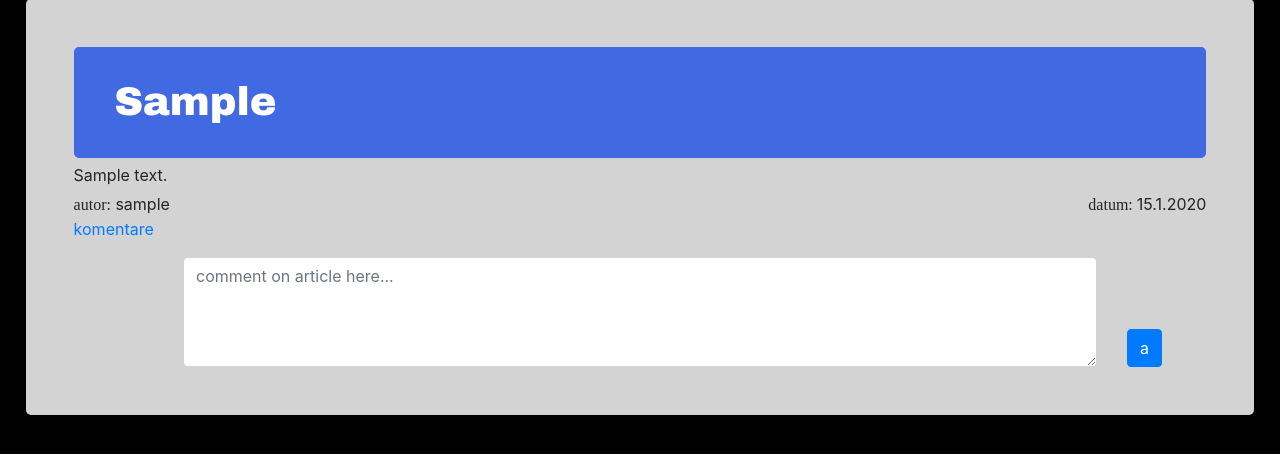
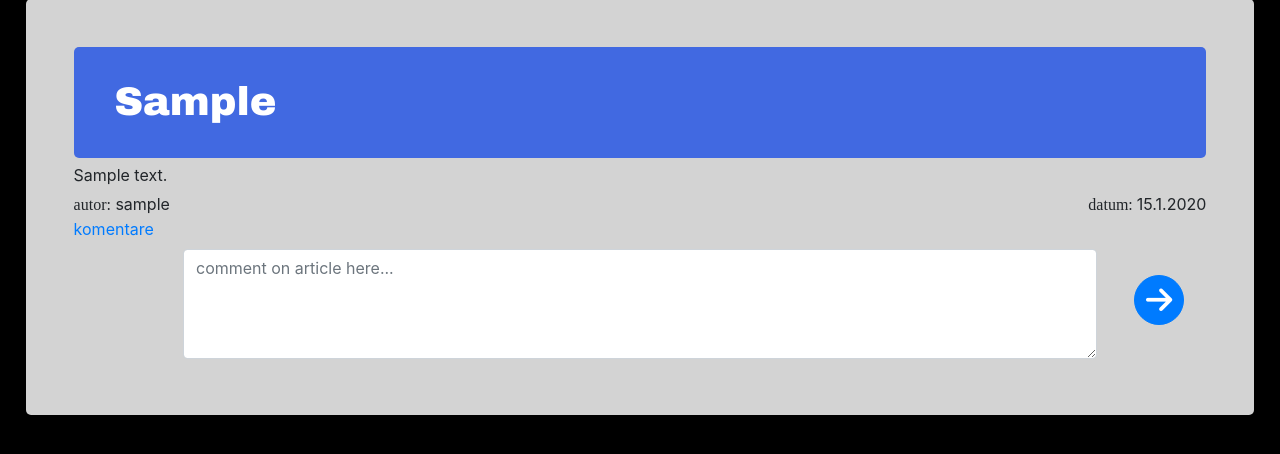
Before and after one commit to Noardin/DjangoBlog, a Django app: template templates/blog/article_detail.html in a window 1280 px wide, after a click on "komentare". Shown: the part 83-537 px from the top of the page. Run offline with Django 3.2, Linux system fonts and the light colour scheme; the template is opened without the code that fills it: most values are stand-ins (such as "Sample title", 1, 10 or a date in 2020); parts of the project's set-up code (start-up, migrations or seed data) failed here and were passed over; some libraries are stand-ins or nearby versions.

Commit message:
blogForms

```diff
--- a/Blog/static/blog/article_style.css
+++ b/Blog/static/blog/article_style.css
@@ -37,4 +37,29 @@
 .bottom{
     position: absolute;
     bottom:0;
+    right:0;
 }
+.btn-circle.btn-sm {
+    width: 30px;
+    height: 30px;
+    padding: 6px 0px;
+    border-radius: 15px;
+    font-size: 8px;
+    text-align: center;
+}
+.btn-circle.btn-md {
+    width: 50px;
+    height: 50px;
+    padding: 7px 10px;
+    border-radius: 25px;
+    font-size: 10px;
+    text-align: center;
+}
+.btn-circle.btn-xl {
+    width: 70px;
+    height: 70px;
+    padding: 10px 16px;
+    border-radius: 35px;
+    font-size: 12px;
+    text-align: center;
+}
--- a/Blog/urls.py
+++ b/Blog/urls.py
@@ -5,6 +5,6 @@ urlpatterns = [
     path('<int:article_id>', views.articles, name= "article"),
     re_path(r'^(?P<article_id>[0-9]{1,4})/(?P<expand_comments>true|false)', views.articles, name="article_comment"),
     path('', views.articles, name="articles"),
-    path('/addcomment', views.add_comment, name="add_comment"),
+    path('addcomment', views.add_comment, name="add_comment"),
     path('accounts/', include('django.contrib.auth.urls'))
 ]
--- a/Blog/views.py
+++ b/Blog/views.py
@@ -1,5 +1,5 @@
 from django.shortcuts import render
-from .models import Articles
+from .models import Articles, Comments
 
 def articles(request, article_id =0, expand_comments='false'):
 
@@ -14,5 +14,5 @@ def articles(request, article_id =0, expand_comments='false'):
     return render(request, 'blog/article_detail.html', context= context)
 
 def add_comment(request):
-
+    Comment = Comments(comment_author=request.user, comment_article=)
     return articles(request)
--- a/templates/blog/article_comments.html
+++ b/templates/blog/article_comments.html
@@ -3,7 +3,9 @@
     <a data-toggle="collapse" href="#comment_wrapper" role="button" aria-expanded="{{ expand_comments }}" aria-controls="comment_wrapper">komentare</a>
     </div>
     <div class="collapse {% if expand_comments == "true" %}show{% endif %} row mt-2" id="comment_wrapper">
+
     <form class="form-inline col p-0" method="post" action="{% url 'add_comment' %}">
+        {% csrf_token %}
         <div class="form-group mb-2 col-md-1">
             <label class="sr-only" for="staticUser">User</label>
             <input type="text" readonly class="form-control-plaintext" id="staticUser" value="{{ user.username }}">
@@ -12,8 +14,9 @@
              <label class="sr-only" for="comment_text">Comment Text</label>
              <textarea class="form-control" style="width:100%;" id="comment_text" rows="4" placeholder="comment on article here..."></textarea>
         </div>
-        <div class="form-group mb-3 col-md-1" style="height: 100%">
-            <button type="submit" class="btn btn-primary bottom">a</button>
+        <input type="hidden" id="article_id" value="{{article.id}}"></input>
+        <div class="form-group mb-3 col-md-1 justify-content-center">
+            <button type="submit" class="btn btn-primary btn-circle btn-md"><i class="fas fa-arrow-right" style="font-size:3em"></i></button>
         </div>
 
     </form>
--- a/templates/blog/index.html
+++ b/templates/blog/index.html
@@ -8,6 +8,7 @@
 
     <link rel="stylesheet" type="text/css"  href="{% static 'blog/article_style.css' %}">
     <link rel="stylesheet" type="text/css"  href="{% static 'blog/index_style.css' %}">
+    <script src="https://kit.fontawesome.com/aeca292b4e.js" crossorigin="anonymous"></script>
 </head>
 <body>
      {% include "blog/nav.html" %}
@@ -19,6 +20,7 @@
     <script src="https://code.jquery.com/jquery-3.5.1.slim.min.js" integrity="sha384-DfXdz2htPH0lsSSs5nCTpuj/zy4C+OGpamoFVy38MVBnE+IbbVYUew+OrCXaRkfj" crossorigin="anonymous"></script>
     <script src="https://cdn.jsdelivr.net/npm/popper.js@1.16.0/dist/umd/popper.min.js" integrity="sha384-Q6E9RHvbIyZFJoft+2mJbHaEWldlvI9IOYy5n3zV9zzTtmI3UksdQRVvoxMfooAo" crossorigin="anonymous"></script>
      <script src="https://stackpath.bootstrapcdn.com/bootstrap/4.5.0/js/bootstrap.min.js" integrity="sha384-OgVRvuATP1z7JjHLkuOU7Xw704+h835Lr+6QL9UvYjZE3Ipu6Tp75j7Bh/kR0JKI" crossorigin="anonymous"></script>
-    {% block scripts %}{% endblock %}
+
+     {% block scripts %}{% endblock %}
 </body>
 </html>
--- a/templates/registration/login.html
+++ b/templates/registration/login.html
@@ -23,6 +23,6 @@
         <input type="password" class="form-control" id="exampleInputPassword1" name="password" placeholder="Password">
       </div>
       <button type="submit" class="btn btn-primary">Submit</button>
-        <input type="hidden" name="next" value="{% url 'index' %}" />
+        <input type="hidden" name="next" value="{% url 'articles' %}" />
     </form>
 {% endblock %}
```
Also changed, not shown: Blog/blogForms.py (added, +7 -0 lines), db.sqlite3.
